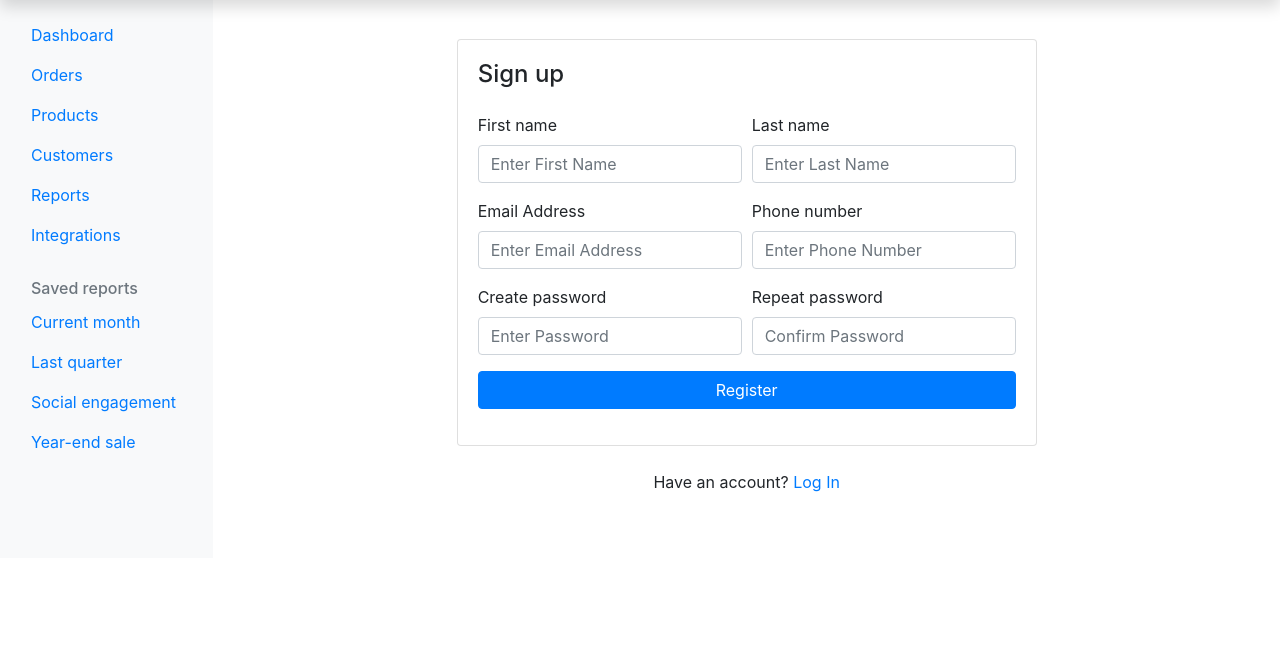
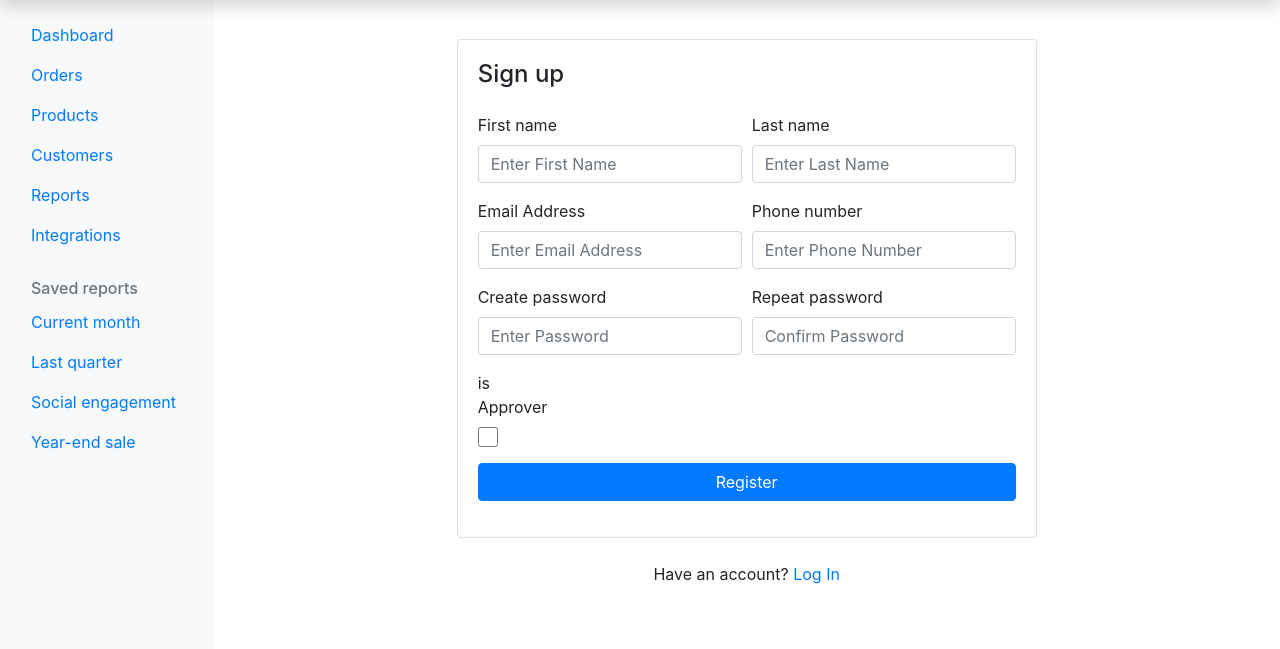
Before and after one commit to of3jlmssoo/small-app-django-bootstrap-django-tables2-, a Django app: page /accounts/register/ in a window 1280 px wide. Shown: the part 41-690 px from the top of the page. Run offline with Django 4.2, Linux system fonts and the light colour scheme; some libraries are stand-ins or nearby versions.

Commit message:
is_approver added to the model of Accounts

```diff
--- a/accounts/forms.py
+++ b/accounts/forms.py
@@ -5,6 +5,8 @@ from .models import Account
 
 
 class RegistrationFrom(forms.ModelForm):
+
+    is_approver = forms.BooleanField(widget=forms.CheckboxInput(attrs={'style':'width:20px;height:20px;'}))
 
     password = forms.CharField(widget=forms.PasswordInput(attrs={
         'placeholder': 'Enter Password',
@@ -18,7 +20,7 @@ class RegistrationFrom(forms.ModelForm):
 
     class Meta:
         model = Account
-        fields = ['first_name', 'last_name', 'phone_number', 'email', 'password']
+        fields = ['first_name', 'last_name', 'phone_number', 'email', 'password','is_approver']
 
     def __init__(self, *args, **kwargs):
         super(RegistrationFrom, self).__init__(*args, **kwargs)
@@ -26,6 +28,10 @@ class RegistrationFrom(forms.ModelForm):
         self.fields['last_name'].widget.attrs['placeholder'] = 'Enter Last Name'
         self.fields['phone_number'].widget.attrs['placeholder'] = 'Enter Phone Number'
         self.fields['email'].widget.attrs['placeholder'] = 'Enter Email Address'
+
+        # self.fields['is_approver'].widget.attrs.update(size={'style':'width:5px;height:5px;'})
+
+
         for field in self.fields:
             self.fields[field].widget.attrs['class'] = 'form-control'
 
--- a/accounts/models.py
+++ b/accounts/models.py
@@ -61,6 +61,7 @@ class Account(AbstractBaseUser):
     is_active = models.BooleanField(default=False)
     is_superadmin = models.BooleanField(default=False)
     # カスタムユーザーモデルのために必要なフィールド
+    is_approver = models.BooleanField(default=False)
 
     USERNAME_FIELD = 'email'
     REQUIRED_FIELDS = ['username', 'first_name', 'last_name']
--- a/accounts/views.py
+++ b/accounts/views.py
@@ -38,6 +38,8 @@ def register(request):
             email = form.cleaned_data['email']
             password = form.cleaned_data['password']
 
+            is_approver = form.cleaned_data['is_approver']
+
             username = email.split("@")[0]
 
             print(f'==> register.py register() create_user will be called')
@@ -46,8 +48,10 @@ def register(request):
                 last_name=last_name,
                 email=email,
                 username=username,
-                password=password
+                password=password,
             )
+            user.is_approver=is_approver
+
             user.phone_number = phone_number
             user.save()
 
--- a/templates/accounts/register.html
+++ b/templates/accounts/register.html
@@ -39,6 +39,12 @@
 						{{ form.confirm_password }}
 					</div> <!-- form-group end.// -->
 				</div>
+				<div class="form-row">
+					<div class="form-group col-md-2">
+						<label>is Approver</label>
+						{{ form.is_approver }}
+					</div>
+				</div>
 			    <div class="form-group">
 			        <button type="submit" class="btn btn-primary btn-block"> Register  </button>
 			    </div> <!-- form-group// -->
--- a/templates/base.html
+++ b/templates/base.html
@@ -8,6 +8,9 @@
     <meta name="author" content="Mark Otto, Jacob Thornton, and Bootstrap contributors">
     <meta name="generator" content="Hugo 0.83.1">
     <title>Dashboard Template · Bootstrap v5.0</title>
+
+
+
 
     <link rel="canonical" href="https://getbootstrap.jp/docs/5.0/examples/dashboard/">
 
```
Also changed, not shown: 1 other file.
